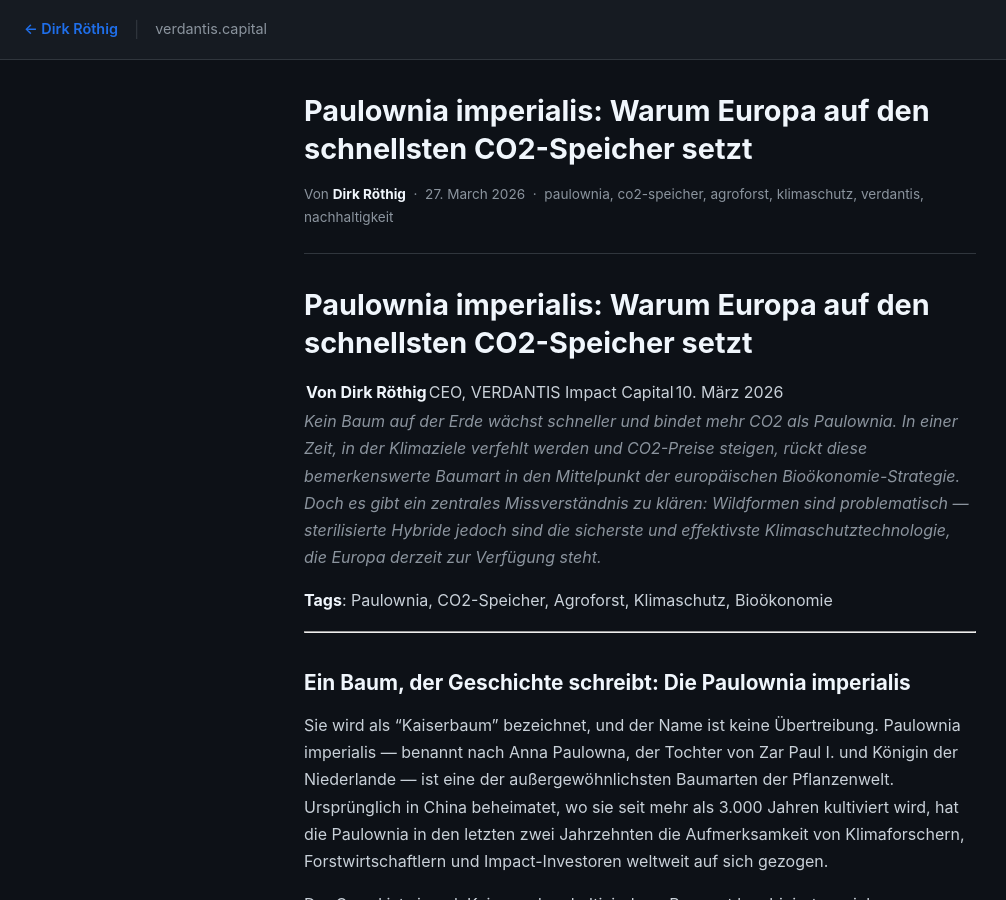
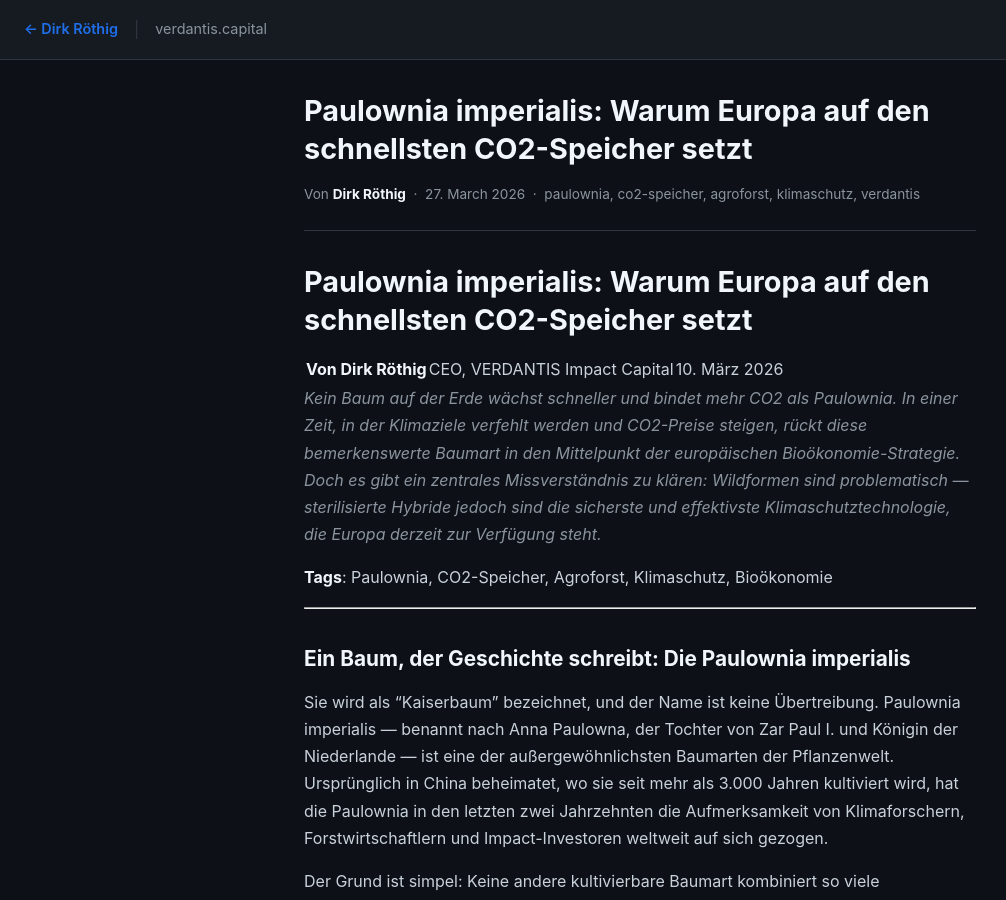
Before and after one commit to GaudianVivere/GaudianVivere.github.io, a Jekyll site: the page built from _posts/2026-03-27-artikel-54-de.md, in a window 1280 px wide and 900 px high. Shown: the whole window, without its empty margins (0-1006 px from the left). Built offline with Jekyll 4.4.1, drawn with Linux system fonts in a browser that asks for light colours; some of the changed lines change nothing that is shown.

Commit message:
Update 2026-03-27-artikel-54-de.md

```diff
--- a/_posts/2026-03-27-artikel-54-de.md
+++ b/_posts/2026-03-27-artikel-54-de.md
@@ -1,13 +1,10 @@
 ---
-layout: post
 title: "Paulownia imperialis: Warum Europa auf den schnellsten CO2-Speicher setzt"
-date: 2026-03-27
-categories: [nachhaltigkeit]
-tags: ["paulownia", "co2-speicher", "agroforst", "klimaschutz", "verdantis", "nachhaltigkeit"]
-author: "Dirk Röthig, CEO, VERDANTIS Impact Capital"
-lang: de
-published: true
 description: "Paulownia imperialis bindet bis zu 103 Tonnen CO2 pro Hektar und Jahr — mehr als jede andere Baumart in Europa. Warum sterilisierte Hybride der Schlüssel zur europäischen Bioökonomie sind."
+tags: [paulownia, co2-speicher, agroforst, klimaschutz, verdantis]
+series: Paulownia & CO2-Speicherung
+cover_image: https://images.unsplash.com/photo-1542601906990-b4d3fb778b09?w=1200
+canonical_url: https://dev.to/dirkroethig-verdantis/paulownia-imperialis-warum-europa-auf-den-schnellsten-co2-speicher-setzt
 ---
 
 # Paulownia imperialis: Warum Europa auf den schnellsten CO2-Speicher setzt
```
